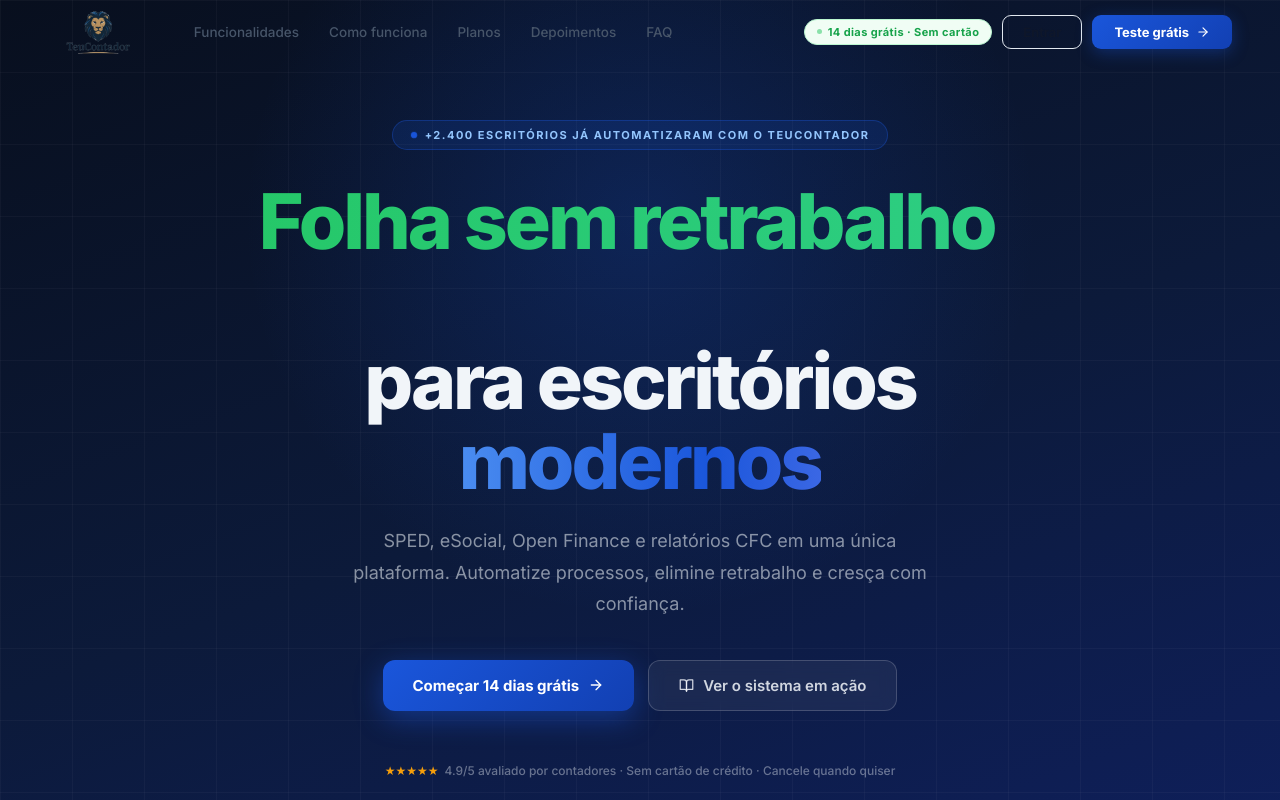
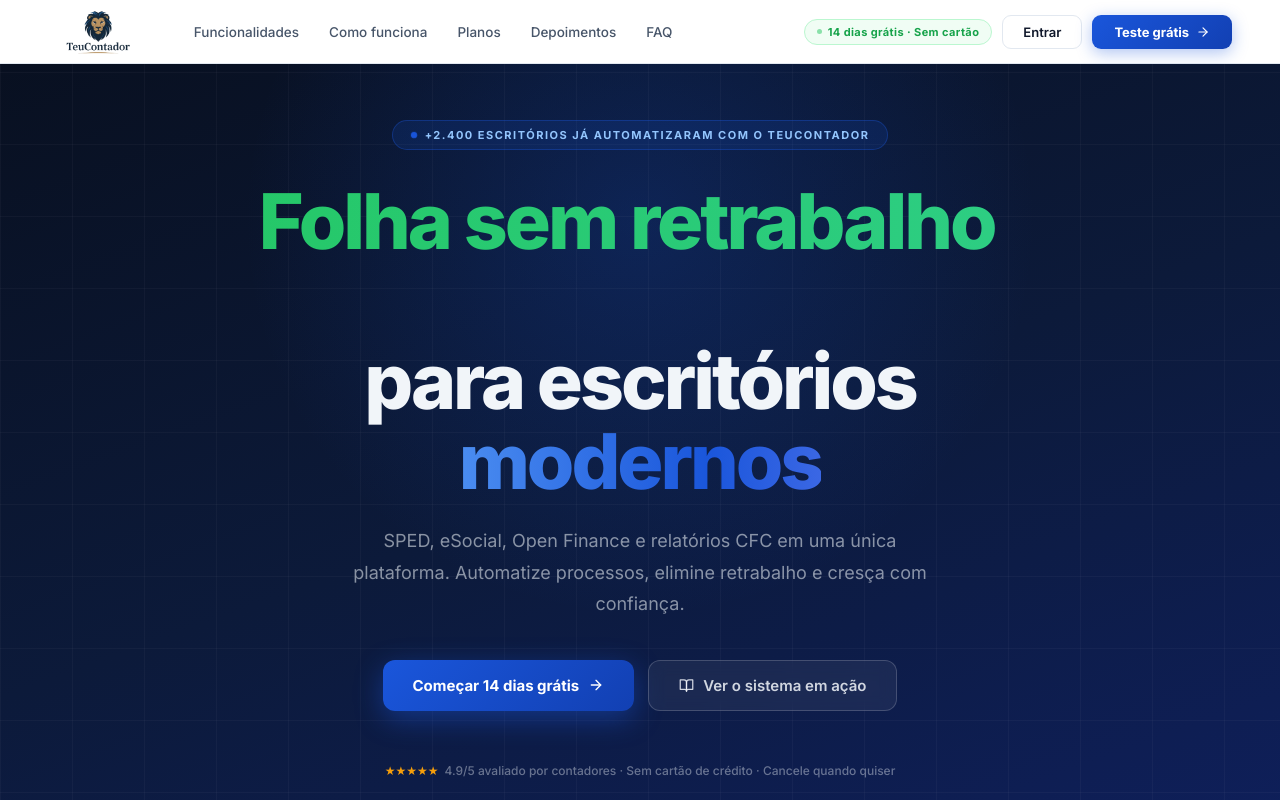
Before and after one commit to matheus15255/teucontador, a React (Vite) app in the folder app/: page / in a window 1280 px wide. Shown: the top 800 px of the page. Built offline with nearby package versions, Linux system fonts and the light colour scheme.

Commit message:
fix: navbar sempre branca e fixa, sem alteração de cor ao scroll

```diff
--- a/app/src/features/landing/LandingPage.tsx
+++ b/app/src/features/landing/LandingPage.tsx
@@ -58,10 +58,9 @@ const Page = styled.div`
 const Navbar = styled(motion.header)<{$scrolled:boolean}>`
   position:fixed;top:0;left:0;right:0;z-index:1000;
   display:flex;align-items:center;padding:0 48px;height:64px;
-  background:${({$scrolled})=>$scrolled?'rgba(255,255,255,0.97)':'transparent'};
-  backdrop-filter:${({$scrolled})=>$scrolled?'blur(20px)':'none'};
-  border-bottom:${({$scrolled})=>$scrolled?`1px solid ${C.grayBorder}`:'1px solid transparent'};
-  transition:all 0.3s ease;
+  background:#ffffff;
+  border-bottom:1px solid ${C.grayBorder};
+  box-shadow:0 1px 8px rgba(0,0,0,0.06);
   @media(max-width:768px){padding:0 20px}
 `
 const Logo = styled.div`
```
